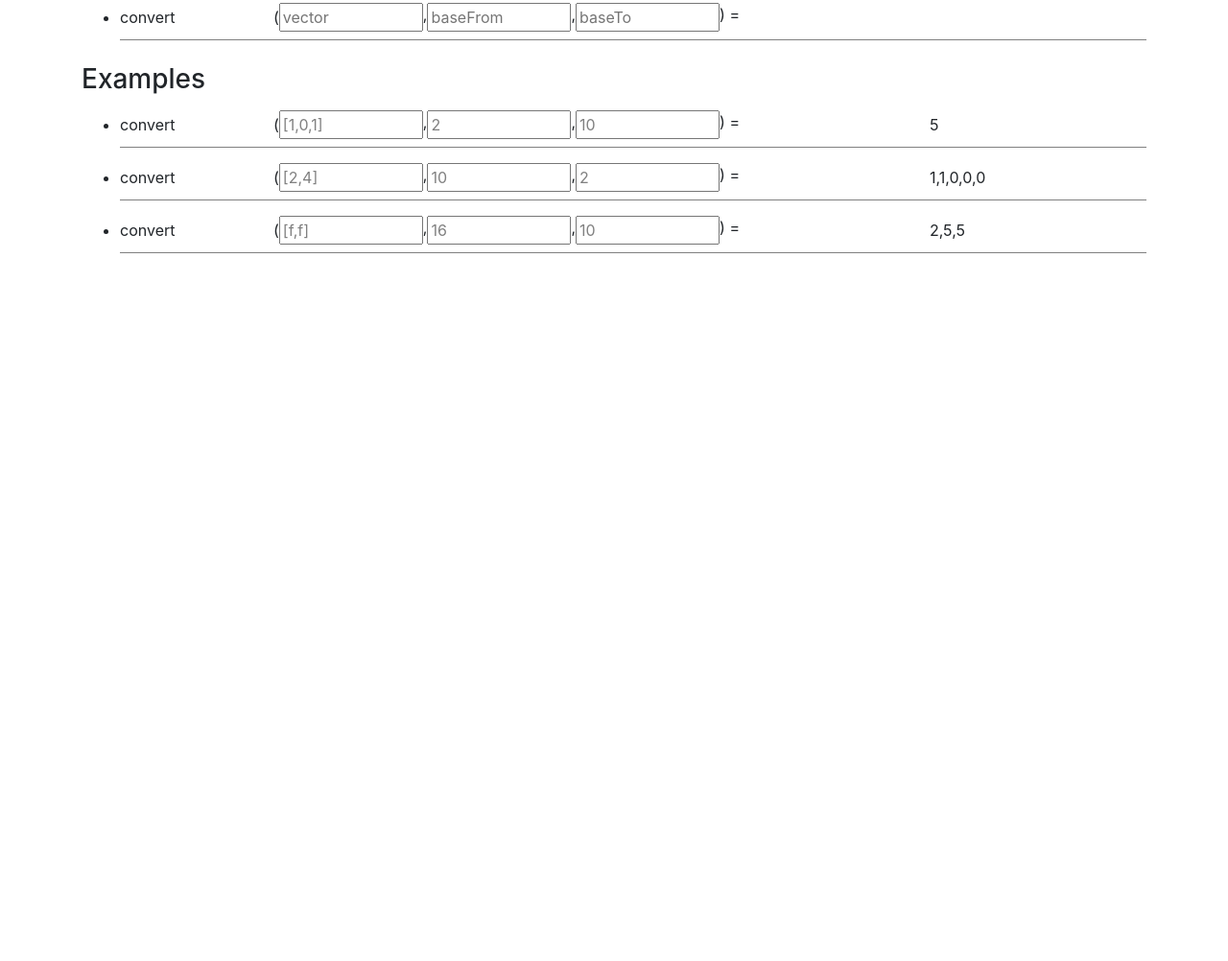
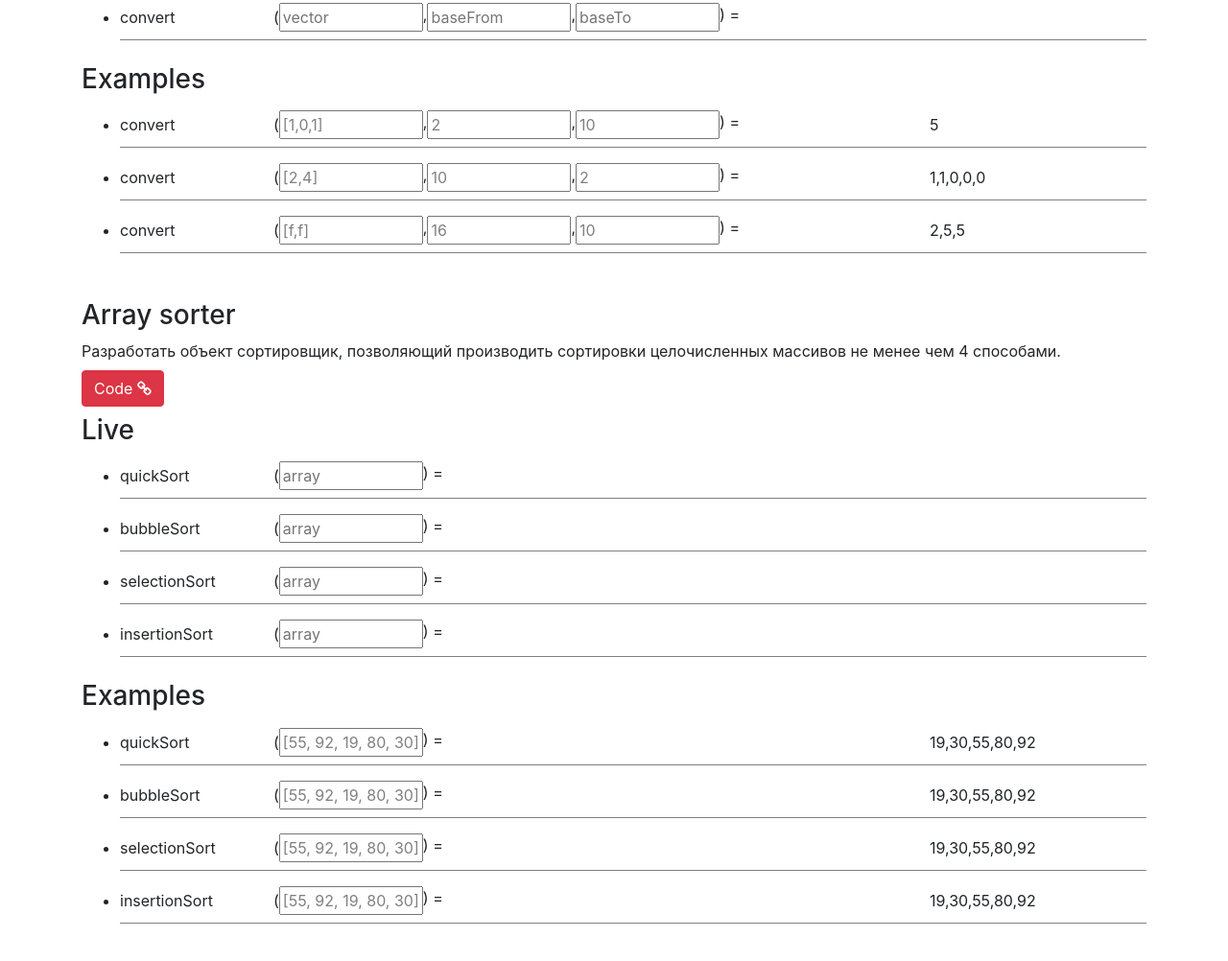
Before and after one commit to MoophHD/vanilla-js, a website: page index.html in a window 1280 px wide. Shown: the part 3976-4978 px from the top of the page at 96% size. Before the commit the page ends 4288 px from the top, so only its background shows below. Drawn offline with nearby package versions, Linux system fonts and the light colour scheme.

Commit message:
added array sorter

```diff
--- a/index.html
+++ b/index.html
@@ -40,7 +40,7 @@
           <li><a href="#dateDisplayFormatter">Date Display Formatter</a></li>
           <li><a href="#textFormatter">Text Formatter</a></li>
           <li><a href="#stringCalculator">String calculator</a></li>
-          <li><a href="#">Array Sorter</a></li>
+          <li><a href="#arraySorter">Array Sorter</a></li>
           <li><a href="#binaryConverter">Binary Converter</a></li>
           <li><a href="#">Caching calculator</a></li>
         </ol>
@@ -919,6 +919,153 @@ Lorem ipsum dolor. Sit amet, consectetur adipisicing elit. Consequuntur, dolorum
           </ul>
         </div>
       </div>
+
+      <div class="task" id="arraySorter">
+        <h3 class="task__title">Array sorter</h3>
+        <p class="task__description">
+          Разработать объект сортировщик, позволяющий производить сортировки
+          целочисленных массивов не менее чем 4 способами.
+        </p>
+
+        <a
+          class="btn btn-primary btn-danger task__code-btn"
+          href="https://github.com/MoophHD/p2.itechart/blob/dev/tasks/dateDisplayFormatter.js"
+          >Code
+          <i class="fa fa-link"></i>
+        </a>
+
+        <h3>Live</h3>
+        <div class="task__live">
+          <ul>
+            <li>
+              <div class="task__method" data-method-name="quickSort">
+                <span class="method__name">quickSort</span>
+                <span>(</span>
+                <div class="method__input-row">
+                  <input
+                    type="text"
+                    class="method__input"
+                    placeholder="array"
+                  />
+                  <span>) = </span>
+                </div>
+                <span class="task__output"></span>
+              </div>
+            </li>
+            <li>
+              <div class="task__method" data-method-name="bubbleSort">
+                <span class="method__name">bubbleSort</span>
+                <span>(</span>
+                <div class="method__input-row">
+                  <input
+                    type="text"
+                    class="method__input"
+                    placeholder="array"
+                  />
+                  <span>) = </span>
+                </div>
+                <span class="task__output"></span>
+              </div>
+            </li>
+            <li>
+              <div class="task__method" data-method-name="selectionSort">
+                <span class="method__name">selectionSort</span>
+                <span>(</span>
+                <div class="method__input-row">
+                  <input
+                    type="text"
+                    class="method__input"
+                    placeholder="array"
+                  />
+                  <span>) = </span>
+                </div>
+                <span class="task__output"></span>
+              </div>
+            </li>
+            <li>
+              <div class="task__method" data-method-name="insertionSort">
+                <span class="method__name">insertionSort</span>
+                <span>(</span>
+                <div class="method__input-row">
+                  <input
+                    type="text"
+                    class="method__input"
+                    placeholder="array"
+                  />
+                  <span>) = </span>
+                </div>
+                <span class="task__output"></span>
+              </div>
+            </li>
+          </ul>
+        </div>
+
+        <h3>Examples</h3>
+        <div class="task__example">
+          <ul>
+            <li>
+              <div class="task__method" data-method-name="quickSort">
+                <span class="method__name">quickSort</span>
+                <span>(</span>
+                <div class="method__input-row">
+                  <input
+                    type="text"
+                    class="method__input method__input--example"
+                    value="[55, 92, 19, 80, 30]"
+                  />
+                  <span>) = </span>
+                </div>
+                <span class="task__output"></span>
+              </div>
+            </li>
+            <li>
+              <div class="task__method" data-method-name="bubbleSort">
+                <span class="method__name">bubbleSort</span>
+                <span>(</span>
+                <div class="method__input-row">
+                  <input
+                    type="text"
+                    class="method__input method__input--example"
+                    value="[55, 92, 19, 80, 30]"
+                  />
+                  <span>) = </span>
+                </div>
+                <span class="task__output"></span>
+              </div>
+            </li>
+            <li>
+              <div class="task__method" data-method-name="selectionSort">
+                <span class="method__name">selectionSort</span>
+                <span>(</span>
+                <div class="method__input-row">
+                  <input
+                    type="text"
+                    class="method__input method__input--example"
+                    value="[55, 92, 19, 80, 30]"
+                  />
+                  <span>) = </span>
+                </div>
+                <span class="task__output"></span>
+              </div>
+            </li>
+            <li>
+              <div class="task__method" data-method-name="insertionSort">
+                <span class="method__name">insertionSort</span>
+                <span>(</span>
+                <div class="method__input-row">
+                  <input
+                    type="text"
+                    class="method__input method__input--example"
+                    value="[55, 92, 19, 80, 30]"
+                  />
+                  <span>) = </span>
+                </div>
+                <span class="task__output"></span>
+              </div>
+            </li>
+          </ul>
+        </div>
+      </div>
     </div>
   </body>
 </html>
--- a/src/js/connectTasks.js
+++ b/src/js/connectTasks.js
@@ -5,6 +5,7 @@
     stringCalculator,
     binaryConverter,
     arrayProcessingTool,
+    arraySorter
   };
 
   function parseValue(value) {
```
